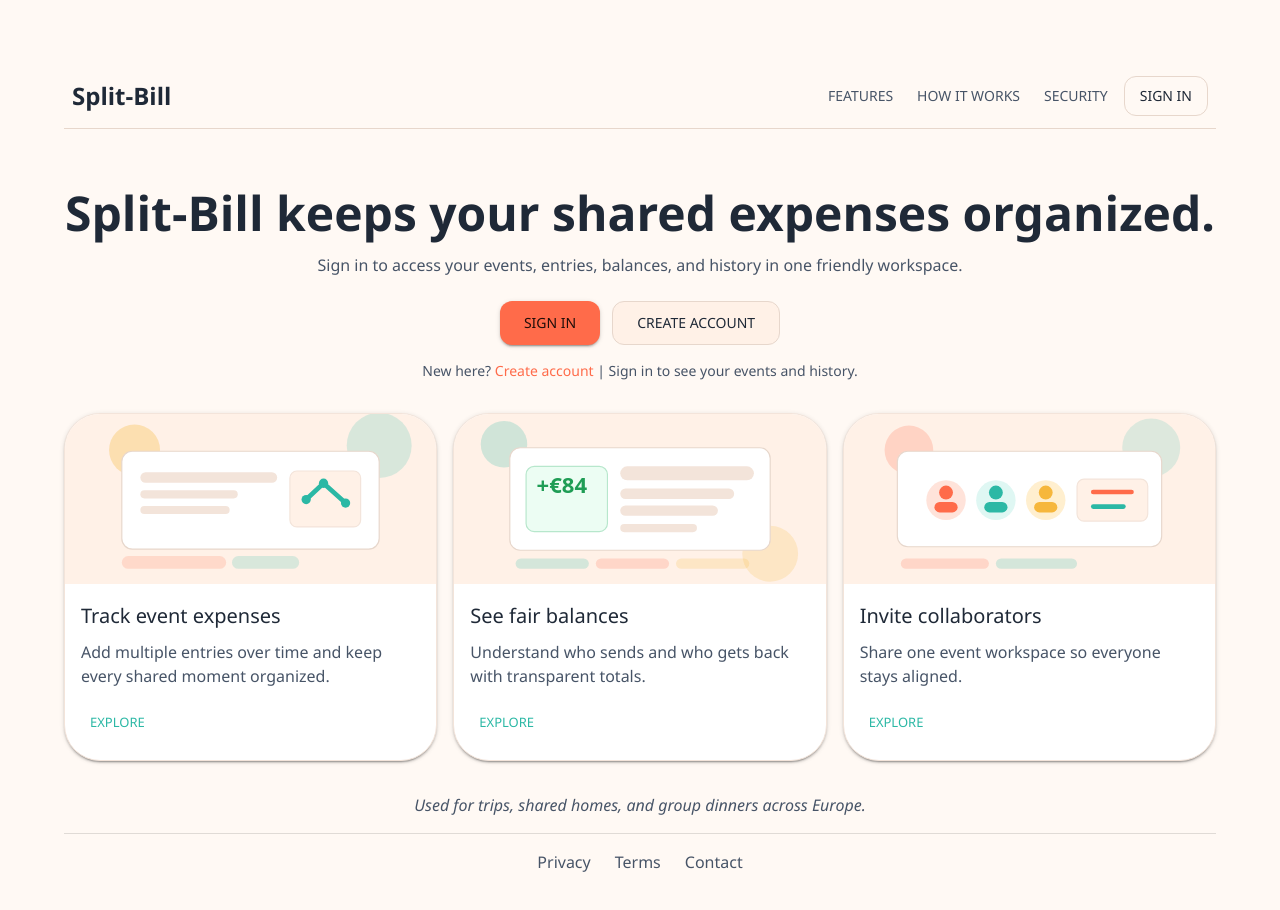
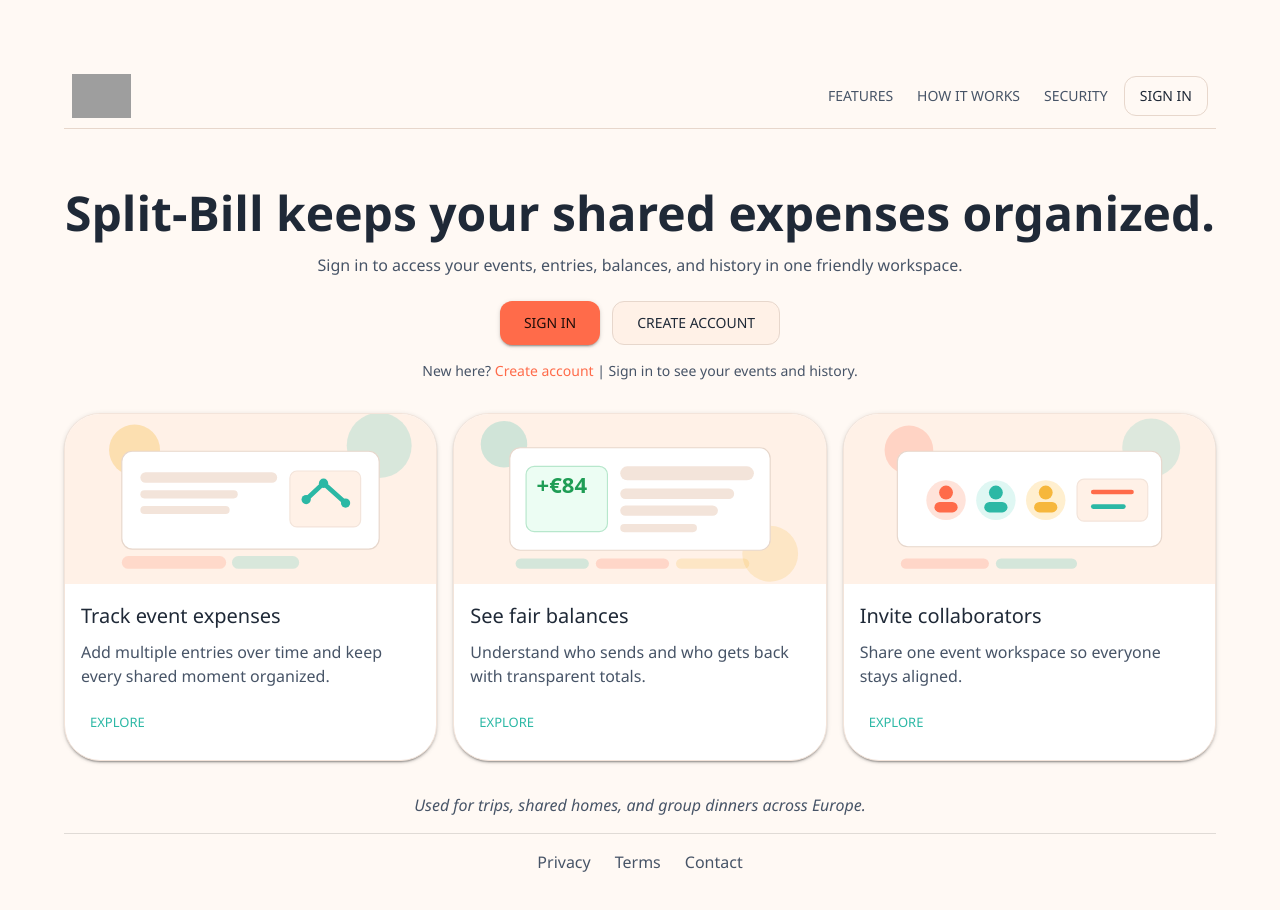
Before and after one commit to tiagobluiz/Split-Bill, a React (Vite) app in the folder apps/frontend/: page / in a window 1280 px wide. Shown: the top 910 px of the page. Built offline with nearby package versions, Linux system fonts and the light colour scheme; no server answers; grey boxes are pictures that could not be loaded; what @contracts/client would draw is missing.

Commit message:
feat(frontend): use branded logo in landing and app shell

```diff
--- a/apps/frontend/src/layout/AppShell.tsx
+++ b/apps/frontend/src/layout/AppShell.tsx
@@ -26,6 +26,7 @@ import {
 import { useState } from "react";
 import { Link as RouterLink, Outlet, useLocation } from "react-router-dom";
 import { useAuth } from "../auth/AuthContext";
+import appLogo from "../assets/branding/split-bill-logo.png";
 
 const DRAWER_WIDTH = 272;
 const RAIL_WIDTH = 80;
@@ -70,9 +71,19 @@ export function AppShell() {
           }}
         >
           <Box sx={{ p: 3, pb: 2 }}>
-            <Typography variant="h6" fontWeight={700}>
-              Split-Bill
-            </Typography>
+            <Box
+              component={RouterLink}
+              to="/app/dashboard"
+              sx={{ display: "inline-flex", alignItems: "center" }}
+              aria-label="Split-Bill dashboard"
+            >
+              <Box
+                component="img"
+                src={appLogo}
+                alt="Split-Bill logo"
+                sx={{ height: isTablet ? 34 : 44, width: "auto", maxWidth: isTablet ? 44 : 178 }}
+              />
+            </Box>
           </Box>
           <List sx={{ px: 1 }}>
             {NAV_ITEMS.map((item) => {
--- a/apps/frontend/src/pages/LandingPage.tsx
+++ b/apps/frontend/src/pages/LandingPage.tsx
@@ -15,6 +15,7 @@ import {
   Typography
 } from "@mui/material";
 import { Link as RouterLink } from "react-router-dom";
+import appLogo from "../assets/branding/split-bill-logo.png";
 import balancesIllustration from "../assets/landing/feature-balances.svg";
 import expensesIllustration from "../assets/landing/feature-expenses.svg";
 import inviteIllustration from "../assets/landing/feature-invite.svg";
@@ -49,9 +50,14 @@ export function LandingPage() {
             sx={{ borderBottom: "1px solid #E7D7CC", bgcolor: "transparent" }}
           >
             <Toolbar sx={{ px: { xs: 0, md: 1 }, minHeight: "64px !important" }}>
-              <Typography variant="h5" fontWeight={700} sx={{ flexGrow: 1 }}>
-                Split-Bill
-              </Typography>
+              <Box
+                component={RouterLink}
+                to="/"
+                sx={{ flexGrow: 1, display: "inline-flex", alignItems: "center", textDecoration: "none" }}
+                aria-label="Split-Bill home"
+              >
+                <Box component="img" src={appLogo} alt="Split-Bill logo" sx={{ height: 44, width: "auto" }} />
+              </Box>
               <Stack direction="row" spacing={1} alignItems="center" sx={{ display: { xs: "none", md: "flex" } }}>
                 <Button href="#features" color="inherit" sx={{ color: "text.secondary", minHeight: 40 }}>
                   Features
```
